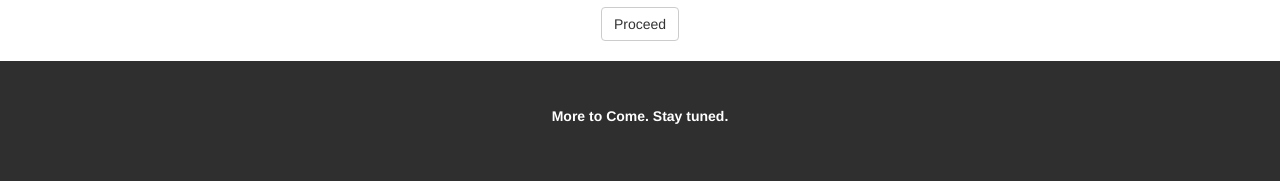
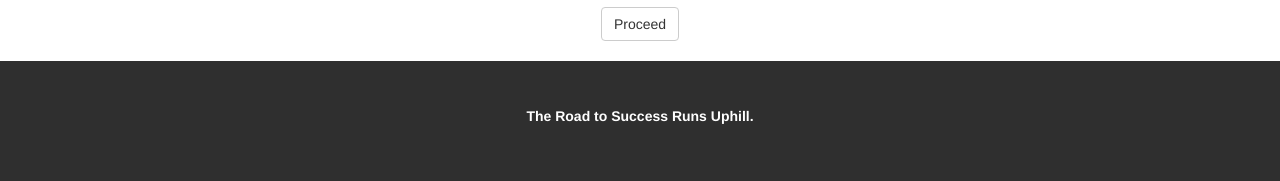
Before and after one commit to anuraj-18/performanceNET, a Python web app: template templates/playerrate.html in a window 1280 px wide. Shown: the part 993-1174 px from the top of the page. Run offline with Jinja, Linux system fonts and the light colour scheme; the template is opened without the code that fills it, so the values that code supplies are empty; some libraries are stand-ins or nearby versions.

Commit message:
Update playerrate.html

```diff
--- a/templates/playerrate.html
+++ b/templates/playerrate.html
@@ -165,7 +165,7 @@
     {% endif %}
 
     <footer class="container-fluid bg-4 text-center">
-  		<p><b>More to Come. Stay tuned.</b></p>
+  		<p><b>The Road to Success Runs Uphill.</b></p>
 	</footer>
 
 </body>
```
